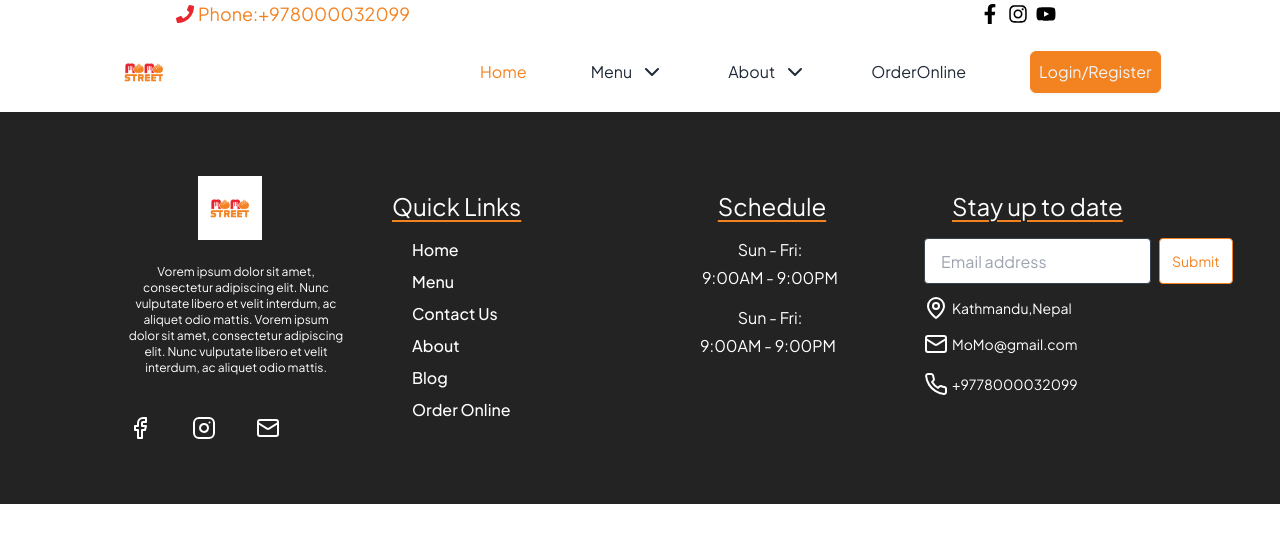
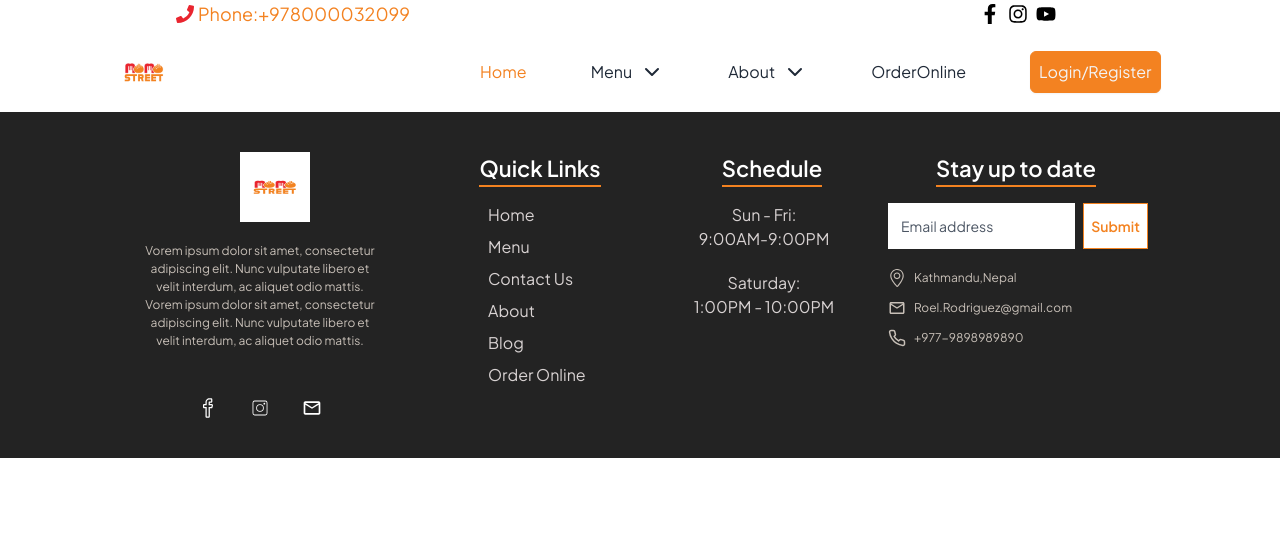
Before and after one commit to RajivMahato68/ResturantWebsite, a React (Vite) app: page / in a window 1280 px wide. Shown: the top 542 px of the page. Built offline with nearby package versions, Linux system fonts and the light colour scheme.

Commit message:
FooterCompleted

```diff
--- a/src/components/Footer/Footer.jsx
+++ b/src/components/Footer/Footer.jsx
@@ -1,110 +1,93 @@
 import React from 'react';
-
-import { Mail, MapPin, Facebook, Instagram, Phone } from "lucide-react";
-import momoStreet from "../../assets/logo.png";
-
+import Logo from "../../assets/logo.png";
+import { MdOutlineEmail } from "react-icons/md";
+import { SlLocationPin } from "react-icons/sl";
+import { SlSocialFacebook } from "react-icons/sl";
+import { CiInstagram } from "react-icons/ci";
+import { FiPhone } from "react-icons/fi";
 
 const Footer = () => {
   const quickLinks = [
-    { label: 'Home', href: '/' },
-    { label: 'Menu', href: '/menu' },
-    { label: 'Contact Us', href: '/contact' },
-    { label: 'About', href: '/about' },
-    { label: 'Blog', href: '/blog' },
-    { label: 'Order Online', href: '/order' },
+    { label: 'Home', href: '#' },
+    { label: 'Menu', href: '#' },
+    { label: 'Contact Us', href: '#' },
+    { label: 'About', href: '#' },
+    { label: 'Blog', href: '#' },
+    { label: 'Order Online', href: '#' },
+  ];
+
+  const schedule = [
+    { day: 'Sun - Fri:', hours: '9:00AM-9:00PM' },
+    { day: 'Saturday:', hours: '1:00PM - 10:00PM' },
+  ];
+
+  const stayUpToDate = [
+    { label: <SlLocationPin className='w-[18px] h-[18px]' />, value: 'Kathmandu,Nepal' },
+    { label: <MdOutlineEmail className='w-[18px] h-[18px]' />, value: 'Roel.Rodriguez@gmail.com' },
+    { label: <FiPhone className='w-[18px] h-[18px]' />, value: '+977-9898989890' },
   ];
 
   return (
-    <footer className="bg-[#232323] text-white py-10">
-      <div className="container mx-auto px-4">
-        <div className="flex flex-col lg:flex-row justify-between items-center">
-          <div className="w-full  lg:w-1/4 p-6 flex flex-col items-center lg:ml-10">
-            <img
-              className="lg:h-16 lg:w-16 h-12 w-12 object-fit object-cover lg:ml-9"
-              src={momoStreet}
-              alt="MoMo Street"
-            />
-            <p className="text-white lg:text-center text-justify text-xs mt-6 lg:ml-12">
-              Vorem ipsum dolor sit amet, consectetur adipiscing elit. Nunc
-              vulputate libero et velit interdum, ac aliquet odio mattis. Vorem
-              ipsum dolor sit amet, consectetur adipiscing elit. Nunc vulputate
-              libero et velit interdum, ac aliquet odio mattis.
+    <footer className="bg-[#232323] text-white py-10 px-4 lg:px-[9rem]">
+      <div className="container mx-auto">
+        <div className="flex flex-col lg:flex-row lg:justify-between">
+          <div className="lg:w-1/4 mb-6 lg:mb-0  text-center">
+            <img src={Logo} alt="logo" className="h-[70px] w-[70px] mx-auto  lg:ml-[6rem] object-fit" />
+            <p className="mt-5 text-[12px] text-[#c7bfb7] ">
+              Vorem ipsum dolor sit amet, consectetur adipiscing elit. Nunc vulputate libero et velit interdum, ac aliquet odio mattis. Vorem ipsum dolor sit amet, consectetur adipiscing elit. Nunc vulputate libero et velit interdum, ac aliquet odio mattis.
             </p>
-            <div className="flex lg:pr-24 items-center space-x-10 lg:ml-20 mt-10 ">
-              <Facebook className="text-xl cursor-pointer " />
-              <Instagram className="text-xl cursor-pointer" />
-              <Mail className="text-xl cursor-pointer" />
+            <div className="mt-[3rem] gap-8 lg:justify-center justify-center flex">
+              <SlSocialFacebook className='w-[20px] h-[20px]' />
+              <CiInstagram className='w-[20px] h-[20px]' />
+              <MdOutlineEmail className='w-[20px] h-[20px]' />
             </div>
           </div>
-
-          <div className="flex flex-col lg:flex-row lg:space-x-12  lg:mt-0">
-            <div className="w-full lg:w-1/4 p-6  ">
-              <h3 className="text-2xl font-normal text-white underline-bold underline decoration-[#f38221] decoration-2 underline-offset-4 font-sans-serif mb-4 mt-1">
-                Quick Links
-              </h3>
-              <ul>
-                {quickLinks.map((link) => (
-                  <li key={link.label} className='mb-2 lg:ml-5 '>
-                    <a href={link.href} className="text-white hover:text-white font-plus-jakarta-sans text-button-text font-medium leading-button-text tracking-button-text text-left "
-            >
+          <div className="lg:w-1/4 mb-6 lg:mb-0 lg:ml-[3rem] text-center">
+            <h5 className="mb-4 border-b-2 border-[#F38220] inline-block font-plus-jakarta-sans font-semibold text-[22px] text-center lg:text-left ">Quick Links</h5>
+            <ul className="list-none text-[#d8d2d2] lg:text-left lg:ml-[4rem]">
+              {quickLinks.map((link, index) => (
+                <li key={index} className="mb-2">
+                  <a href={link.href} className="">
                     {link.label}
                   </a>
                 </li>
               ))}
             </ul>
           </div>
-
-            <div className="w-full lg:w-1/4 p-4 text-center lg:mb-12 gap-6">
-              <h3 className="text-2xl font-normal text-white underline-bold underline decoration-[#f38221] decoration-2 underline-offset-4 font-sans-serif ml-10 mt-3 mb-4">
-                Schedule
-              </h3>
-              <ul className="text-white-400 mt-2 font-sans-serif">
-                <li className="mb-1 lg:ml-9 text-white">
-                  Sun - Fri:
+          <div className="lg:w-1/4 mb-6 lg:mb-0 text-center">
+            <h5 className="mb-4  border-b-2 border-[#F38220] inline-block font-plus-jakarta-sans font-semibold text-[22px] text-center ">Schedule</h5>
+            <ul className="list-none text-[#d8d2d2]  lg:mr-[1rem]">
+              {schedule.map((scheduleItem, index) => (
+                <li key={index} className="mb-5 lg:text-center ">
+                  <span className="text-[16px] ">{scheduleItem.day}</span>
+                  <span className="text-[16px] block">{scheduleItem.hours}</span>
                 </li>
-                <li className="mb-4 ml-9 text-white">
-                  9:00AM - 9:00PM
-                </li>
-                <li className="mb-1 lg:ml-9  text-white">
-                  Sun - Fri:
-                </li>
-                <li className="mb-4 ml-8 text-white">
-                  9:00AM - 9:00PM
-                </li>
+              ))}
             </ul>
           </div>
-
-            <div className="w-full lg:w-1/4 p-3 mt-4 gap-6">
-              <h3 className="text-2xl font-normal text-white underline-bold underline decoration-[#f38221] decoration-2 underline-offset-4 font-sans-serif mb-4 ml-7">
-                Stay up to date
-              </h3>
-              <form className="flex flex-col md:flex-row mb-2 text-white ">
+          <div className="lg:w-1/4">
+            <h5 className="mb-4 border-b-2 border-[#F38220] inline-block font-plus-jakarta-sans font-semibold text-[22px] text-center ml-[4rem] lg:ml-[3rem] ">Stay up to date</h5>
+            <div className="flex lg:flex-row items-center lg:items-start space-x-2">
               <input
+                className="w-[200px] lg:w-[187px] h-[46px] mb-5 border border-white text-black px-3 py-2 text-sm placeholder:text-gray-600 focus:outline-none focus:ring-1 focus:ring-black/30 focus:ring-offset-1 disabled:cursor-not-allowed disabled:opacity-50"
                 type="email"
                 placeholder="Email address"
-        className="bg-white text-gray-400 border border-gray-700 rounded focus:outline-none focus:ring-2 focus:ring-blue-500 w-full md:w-[250px] h-[46px] p-4"
               />
               <button
-        type="submit"
-        className="bg-white text-[#f38220] hover:text-white border border-[#f38220] rounded px-3 py-2 focus:outline-none focus:ring-2 focus:ring-blue-500 w-full md:w-[140px] md:ml-2 hover:border-[#e9252f] hover:bg-[#E9252F] text-sm h-[46px]"
+                type="button"
+                className="border border-[#F38220] w-full lg:w-[65px] h-[46px] bg-white px-3 py-2 text-sm font-semibold text-[#F38220] shadow-sm hover:bg-red-500 hover:text-white focus-visible:outline focus-visible:outline-2 focus-visible:outline-offset-2 text-[12px] flex items-center justify-center mb-5 "
               >
                 Submit
               </button>
-    </form>
-              <div className="text-white space-x-1 flex items-center mt-3">
-                <MapPin className="text-[#ffffff]" />
-                <h1 className="font-jakarta text-sm font-normal leading-6 text-left">Kathmandu,Nepal</h1>
             </div>
-              <div className="text-white space-x-1 flex items-center mt-3">
-                <Mail className="text-[#ffffff]" />
-                <h1 className="font-jakarta text-sm font-normal leading-6 text-left">MoMo@gmail.com</h1>
-              </div>
-             <div className="text-white space-x-1 flex items-center mt-4">
-  <Phone className="text-[#ffffff]" />
-  <h1 className="font-jakarta text-sm font-normal leading-6 text-left">+9778000032099</h1>
-</div>
-
-            </div>
+            <ul className="text-[#c7bfb7] text-[12px] text-center">
+              {stayUpToDate.map((item, index) => (
+                <li key={index} className="flex mb-3  text-center ml-[4rem] lg:ml-[0rem] lg:justify-start">
+                  <span className="mr-2">{item.label}</span>
+                  <span>{item.value}</span>
+                </li>
+              ))}
+            </ul>
           </div>
         </div>
       </div>
```
Lines whose indentation alone changed are shown as unchanged.
